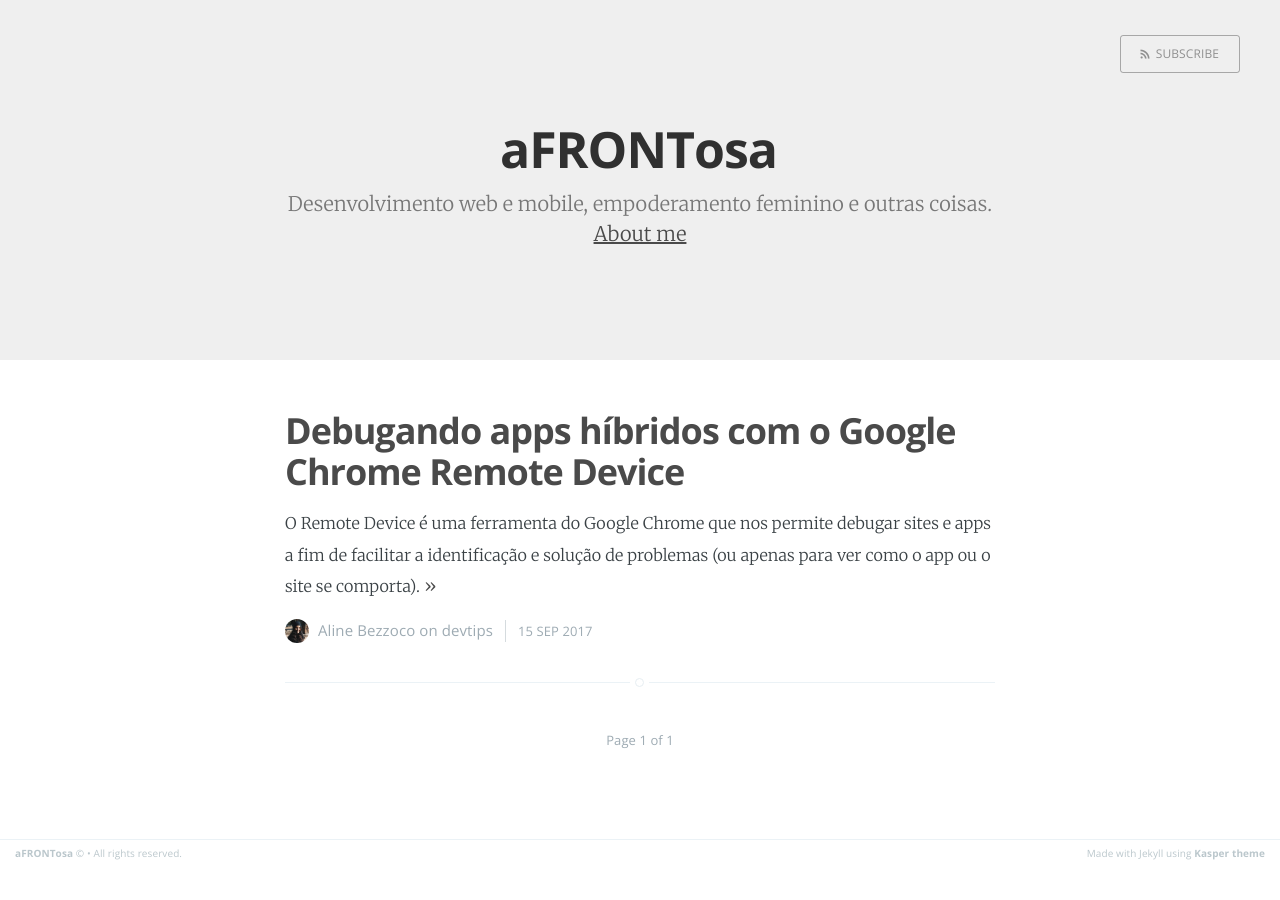
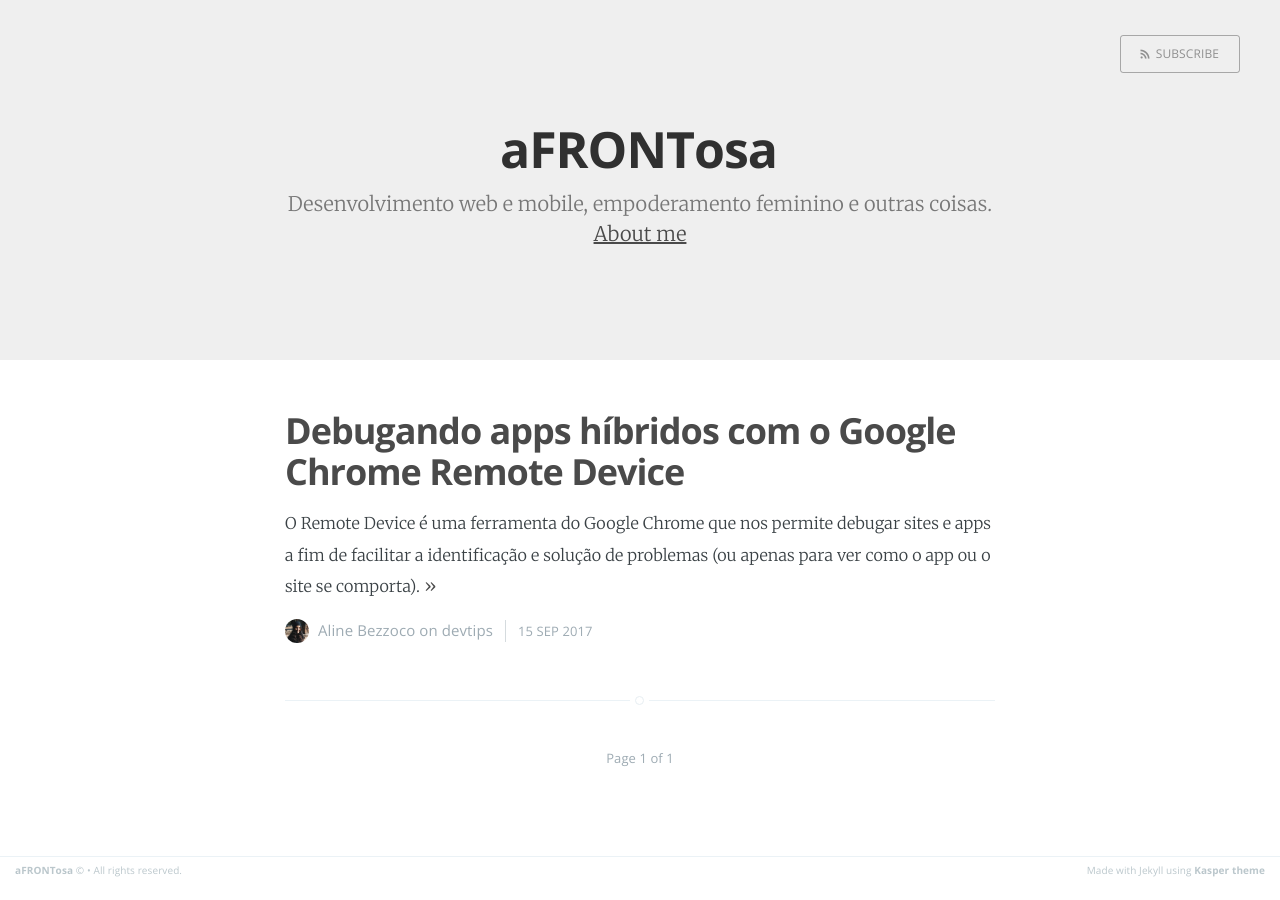
Before and after one commit to alinebezzoco/bezzocoaline.github.io, a Jekyll site: the page built from index.html, in a window 1280 px wide. Built offline with Jekyll 4.4.1, drawn with Linux system fonts in a browser that asks for light colours; the list of posts is cut into pages by our own code.

Commit message:
css fixes

```diff
--- a/assets/css/screen.css
+++ b/assets/css/screen.css
@@ -488,7 +488,7 @@
 .main-nav {
     position: relative;
     padding: 35px 40px;
-    margin: 0 0 30px 0;
+    margin: 0;
 }
 
 .main-nav a {
@@ -718,7 +718,7 @@
     position: relative;
     width: 80%;
     max-width: 710px;
-    margin: 4rem auto;
+    margin: 0 auto;
     padding-bottom: 4rem;
     border-bottom: #EBF2F6 1px solid;
     word-break: break-word;
@@ -764,7 +764,7 @@
 
 .post-meta {
     display: block;
-    margin: 1.75rem 0 0 0;
+    margin: 1.75rem 0;
     font-family: "Open Sans", sans-serif;
     font-size: 1.5rem;
     line-height: 2.2rem;
@@ -894,9 +894,9 @@
 /* Break out larger images to be wider than the main text column
    the class is applied with jQuery */
 .post-content .full-img {
-    width: 126%;
+    width: 100%;
     max-width: none;
-    margin: 0 -13%;
+    margin: 5% auto;
 }
 
 /* The author credit area after the post */
```
Also changed, not shown: _posts/2017-09-15-remote-device-google-chrome.html (+4 -4 lines).
